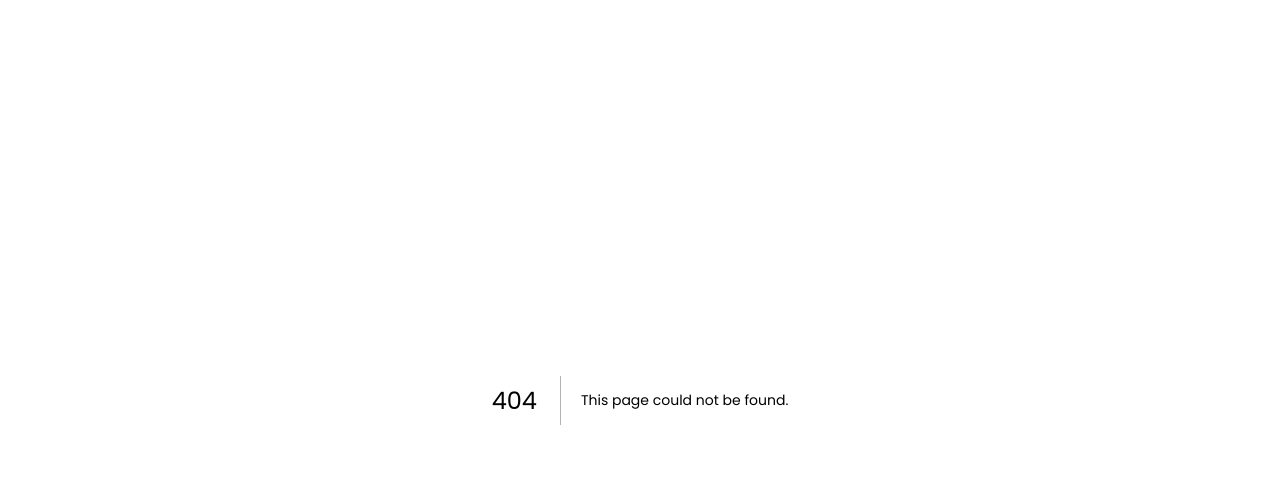
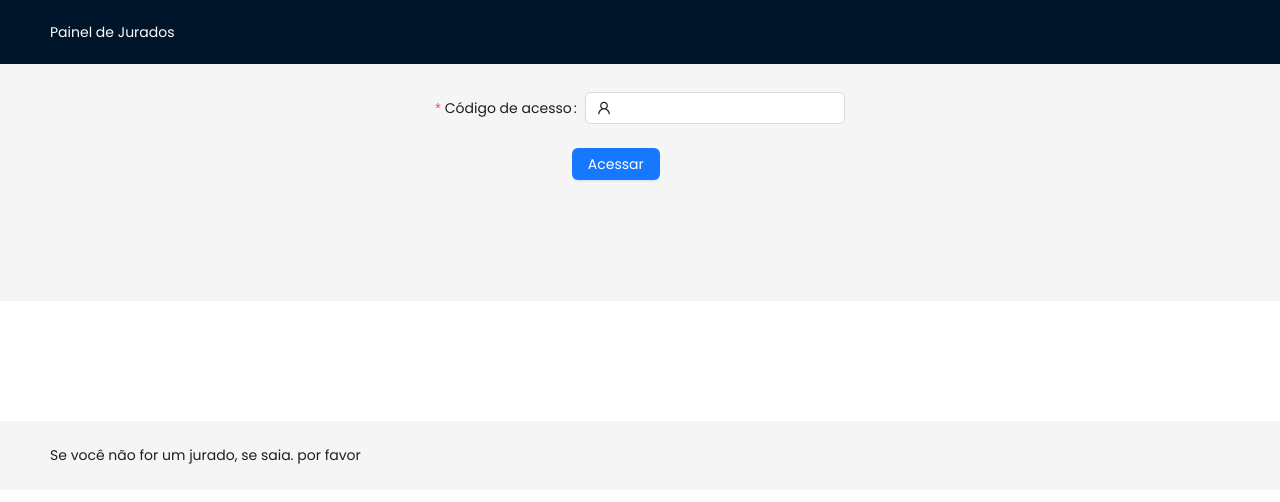
Before and after one commit to lucasbalieiro/rankify, a Next.js app: page /judge in a window 1280 px wide. Before the commit this address had no page. Shown: the top 502 px of the page. Built offline with nearby package versions, Linux system fonts and the light colour scheme.

Commit message:
feat: implements authentication of judges

```diff
--- a/package.json
+++ b/package.json
@@ -9,6 +9,8 @@
     "lint": "next lint"
   },
   "dependencies": {
+    "@ant-design/icons": "^5.2.6",
+    "antd": "^5.12.3",
     "mongodb": "^6.3.0",
     "next": "14.0.4",
     "react": "^18",
--- /dev/null
+++ b/src/app/api/judge/[accessToken]/route.ts
@@ -0,0 +1,18 @@
+import Judge from "@/app/interfaces/judge";
+import { connectToDatabase } from "@/app/services/database";
+import { Collection, Db } from "mongodb";
+import { NextRequest ,NextResponse } from "next/server";
+
+let db: Db;
+
+export async function GET(request: NextRequest, { params }: { params: { accessToken: string } }) {
+    db = await connectToDatabase(db)
+
+    const collection: Collection<Judge> = db.collection("judges")
+    const judge = await collection.findOne({ token: params.accessToken })
+    if (!judge)
+        return NextResponse.json({"error": "Invalid Auth"}, {status: 403})
+
+    return NextResponse.json({status: 204})
+
+}
--- /dev/null
+++ b/src/app/api/judge/route.ts
@@ -0,0 +1,17 @@
+import { Db, Collection } from "mongodb";
+import { NextResponse, NextRequest } from "next/server";
+
+import { connectToDatabase } from "@/app/services/database";
+import Nominee from "@/app/interfaces/nominee";
+let db: Db;
+
+export async function POST(request: NextRequest) {
+    const payload = await request.json()
+    db = await connectToDatabase(db);
+
+    const collection: Collection<Nominee> = db.collection('judges');
+    const judge = await collection.findOne({accessCode: payload.accessCode})
+    if (!judge)
+        return NextResponse.json({"error": "Invalid Access Code"}, {status: 400})
+    return NextResponse.json(judge, { status: 200 });
+}
--- /dev/null
+++ b/src/app/interfaces/judge.ts
@@ -0,0 +1,5 @@
+export default interface Judge {
+    _id: string
+    name: string
+    accessToken: string
+}
--- /dev/null
+++ b/src/app/judge/layout.module.css
@@ -0,0 +1,14 @@
+.header_title {
+    color: white;
+    text-align: center;
+}
+
+.content {
+    margin: 2em auto;
+    min-height: 100%;
+}
+
+.footer {
+    position: sticky;
+    bottom: 0;
+}
--- /dev/null
+++ b/src/app/judge/layout.tsx
@@ -0,0 +1,23 @@
+'use client'
+
+import styles from './layout.module.css'
+
+import { Layout, Flex } from "antd";
+
+const { Header, Content, Footer } = Layout
+
+export default function JudgeLayout ({
+    children
+} : {
+    children: React.ReactNode
+}) {
+    return (
+        <Flex gap="middle" wrap="wrap" justify='center'>
+            <Layout>
+                <Header><span className={styles.header_title} >Painel de Jurados</span></Header>
+                <Content className={styles.content}>{children}</Content>
+                <Footer className={styles.footer}>Se você não for um jurado, se saia. por favor</Footer>
+            </Layout>
+        </Flex>
+    )
+}
--- /dev/null
+++ b/src/app/judge/page.tsx
@@ -0,0 +1,58 @@
+'use client'
+import { Input, Button, Form } from "antd"
+import { ValidateStatus } from "antd/es/form/FormItem"
+import { UserOutlined } from "@ant-design/icons"
+import { useState } from "react"
+import { authenticateJudge } from "@/app/services/judge"
+import { useRouter } from "next/navigation"
+
+
+export default function Judges() {
+
+    const router = useRouter()
+    const [disableForm, setDisableForm] = useState<boolean>(false)
+    const [accessCodeStatus, setAccessCodeStatus] = useState<ValidateStatus>("success")
+    const [helpMessage, setHelpMessage] = useState<string>("")
+
+    const handleCodeValidation = async (values: any) => {
+        localStorage.removeItem("accessToken")
+        setDisableForm(true)
+
+        const authenticatedJudge= await authenticateJudge(values)
+
+        if(authenticatedJudge.error){
+            setHelpMessage("Codigo invalido")
+            setAccessCodeStatus("error")
+            setDisableForm(false)
+
+            return
+        }
+
+        localStorage.setItem("accessToken", authenticatedJudge.token)
+
+        router.replace("/judge/logged")
+    }
+
+    return (
+        <Form
+            disabled={disableForm}
+            name="judge-auth"
+            onFinish={handleCodeValidation}
+        >
+            <Form.Item
+                validateStatus={accessCodeStatus}
+                help={helpMessage}
+                label="Código de acesso"
+                name="accessCode"
+                rules={[{ required: true, message: 'Insira seu código de acesso' }]}
+            >
+                <Input prefix={<UserOutlined />} />
+            </Form.Item>
+            <Form.Item wrapperCol={{ offset: 8, span: 16 }}>
+                <Button type="primary" htmlType="submit">
+                    Acessar
+                </Button>
+            </Form.Item>
+        </Form>
+    )
+}
--- a/src/app/layout.tsx
+++ b/src/app/layout.tsx
@@ -5,8 +5,8 @@ import './globals.css'
 const inter = Inter({ subsets: ['latin'] })
 
 export const metadata: Metadata = {
-  title: 'Create Next App',
-  description: 'Generated by create next app',
+  title: 'Rankify',
+  description: 'Ouvidos sangrarão',
 }
 
 export default function RootLayout({
--- /dev/null
+++ b/src/app/services/judge.ts
@@ -0,0 +1,26 @@
+import { metadata } from "../layout";
+
+export async function authenticateJudge(payload: any): Promise<any> {
+    const response = await fetch('/api/judge',
+        {
+            method: 'POST',
+            headers: {
+                'Content-Type': 'application/json'
+            },
+            body: JSON.stringify(payload)
+        }
+    );
+    return response.json();
+}
+
+export async function validateToken(accessToken: string | null) {
+    const response = await fetch("/api/judge/" + accessToken,
+        {
+            method: "GET",
+            headers: {
+                'Content-Type': 'application/json'
+            },
+        }
+    )
+    return response.json()
+}
```
Also changed, not shown: src/app/judge/logged/page.tsx (added, +27 -0 lines), 1 other file (tests, documents, lock files or other folders).
